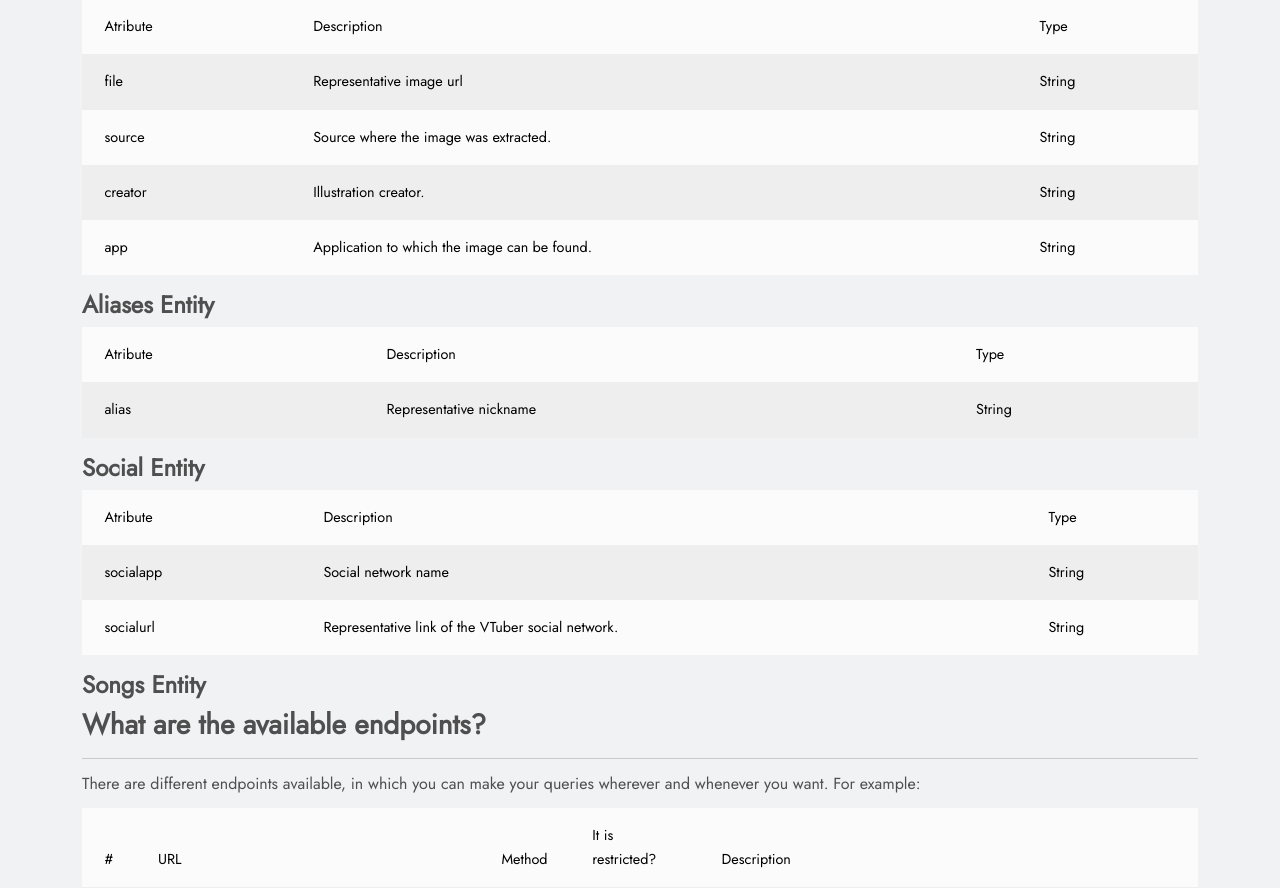
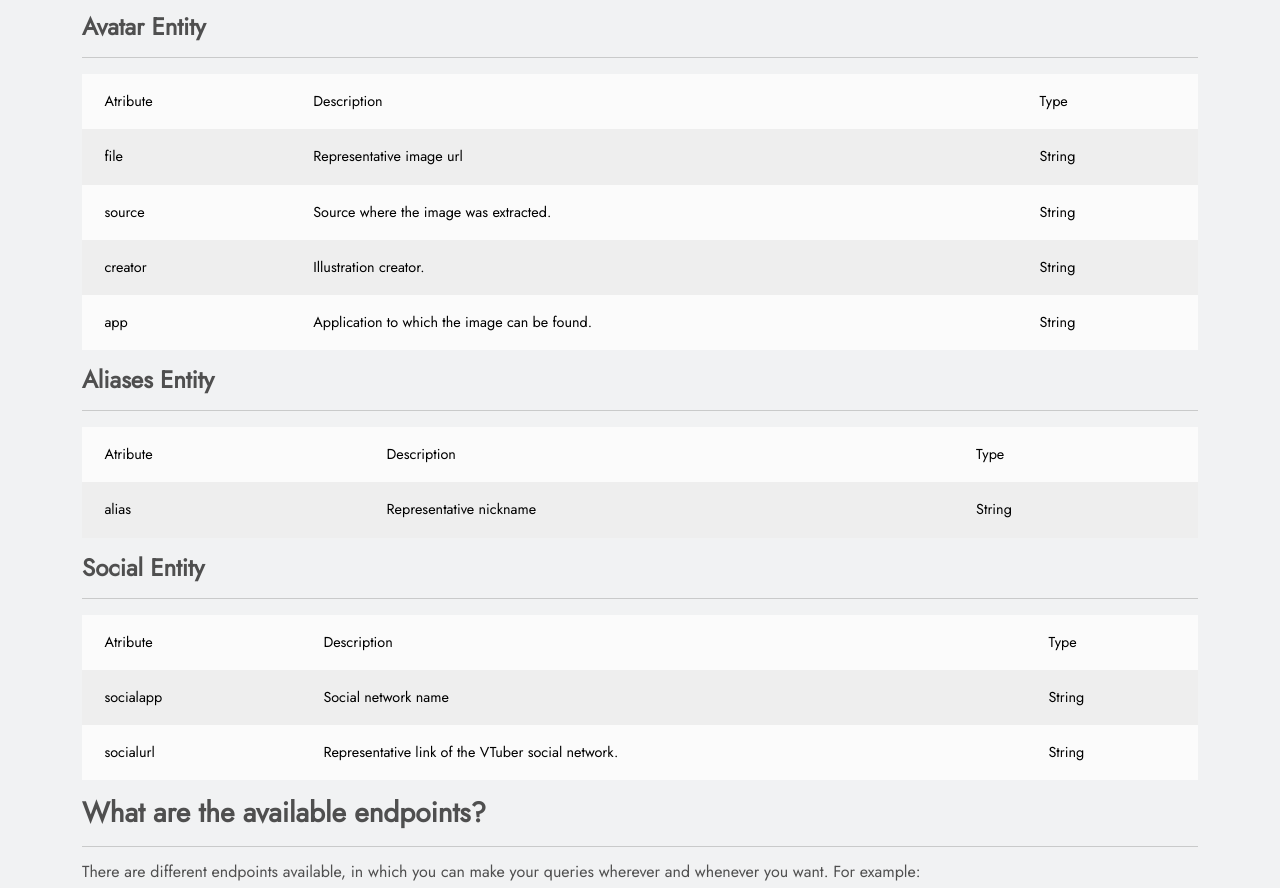
Before and after one commit to JoelLuna02/HoloAPI2, a Flask app: page /faqs in a window 1280 px wide. Shown: the part 2237-3125 px from the top of the page. Run offline with Flask 3, Linux system fonts and the light colour scheme; some libraries are stand-ins or nearby versions.

Commit message:
Modified faqs.html

```diff
--- a/templates/faqs.html
+++ b/templates/faqs.html
@@ -38,7 +38,7 @@
             A little of everything.<br/><br/>
             There are a good number of attributes available on the VTuber entity. It also has many-to-many and one-to-one relationships.
         </p>
-        <h4 class="fw-bold">VTuber Entity</h4>
+        <h4 class="fw-bold">VTuber Entity</h4><hr/>
         <div class="table-responsive">
             <table class="table table-striped table-borderless table-light">
                 <thead>
@@ -138,7 +138,7 @@
             </table>
         </div>
 
-        <h4 class="fw-bold">Hashtags Entity</h4>
+        <h4 class="fw-bold">Hashtags Entity</h4><hr/>
         <div class="table-responsive">
             <table class="table table-striped table-borderless table-light">
                 <thead>
@@ -163,7 +163,7 @@
             </table>
         </div>
 
-        <h4 class="fw-bold">Avatar Entity</h4>
+        <h4 class="fw-bold">Avatar Entity</h4><hr/>
         <div class="table-responsive">
             <table class="table table-striped table-borderless table-light">
                 <thead>
@@ -198,7 +198,7 @@
             </table>
         </div>
 
-        <h4 class="fw-bold">Aliases Entity</h4>
+        <h4 class="fw-bold">Aliases Entity</h4><hr/>
         <div class="table-responsive">
             <table class="table table-striped table-borderless table-light">
                 <thead>
@@ -218,7 +218,7 @@
             </table>
         </div>
 
-        <h4 class="fw-bold">Social Entity</h4>
+        <h4 class="fw-bold">Social Entity</h4><hr/>
         <div class="table-responsive">
             <table class="table table-striped table-borderless table-light">
                 <thead>
@@ -242,8 +242,6 @@
                 </tbody>
             </table>
         </div>
-
-        <h4 class="fw-bold">Songs Entity</h4>
 
         <h3 class="fw-bold">What are the available endpoints?</h3><hr/>
         <p>
```
